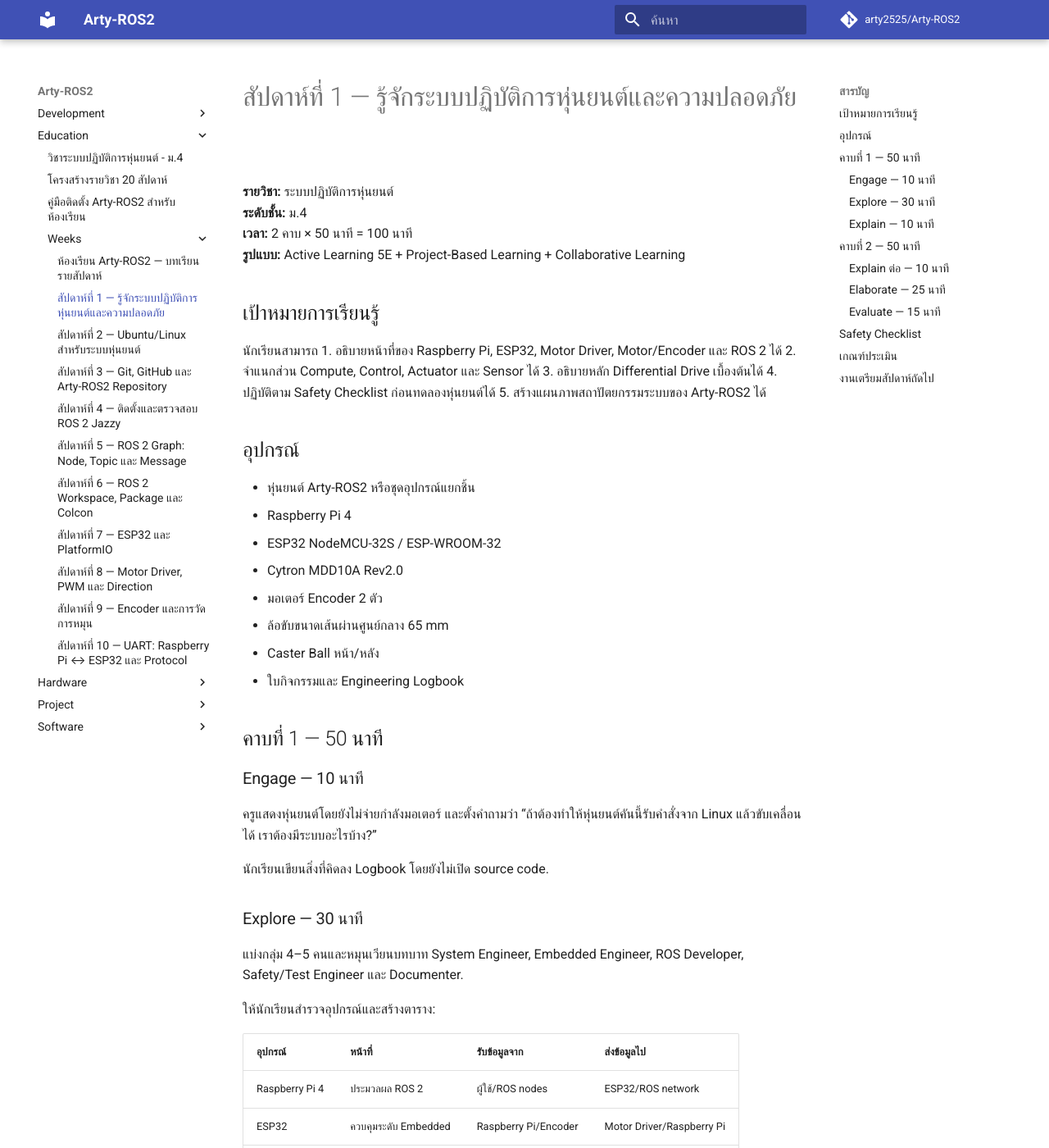
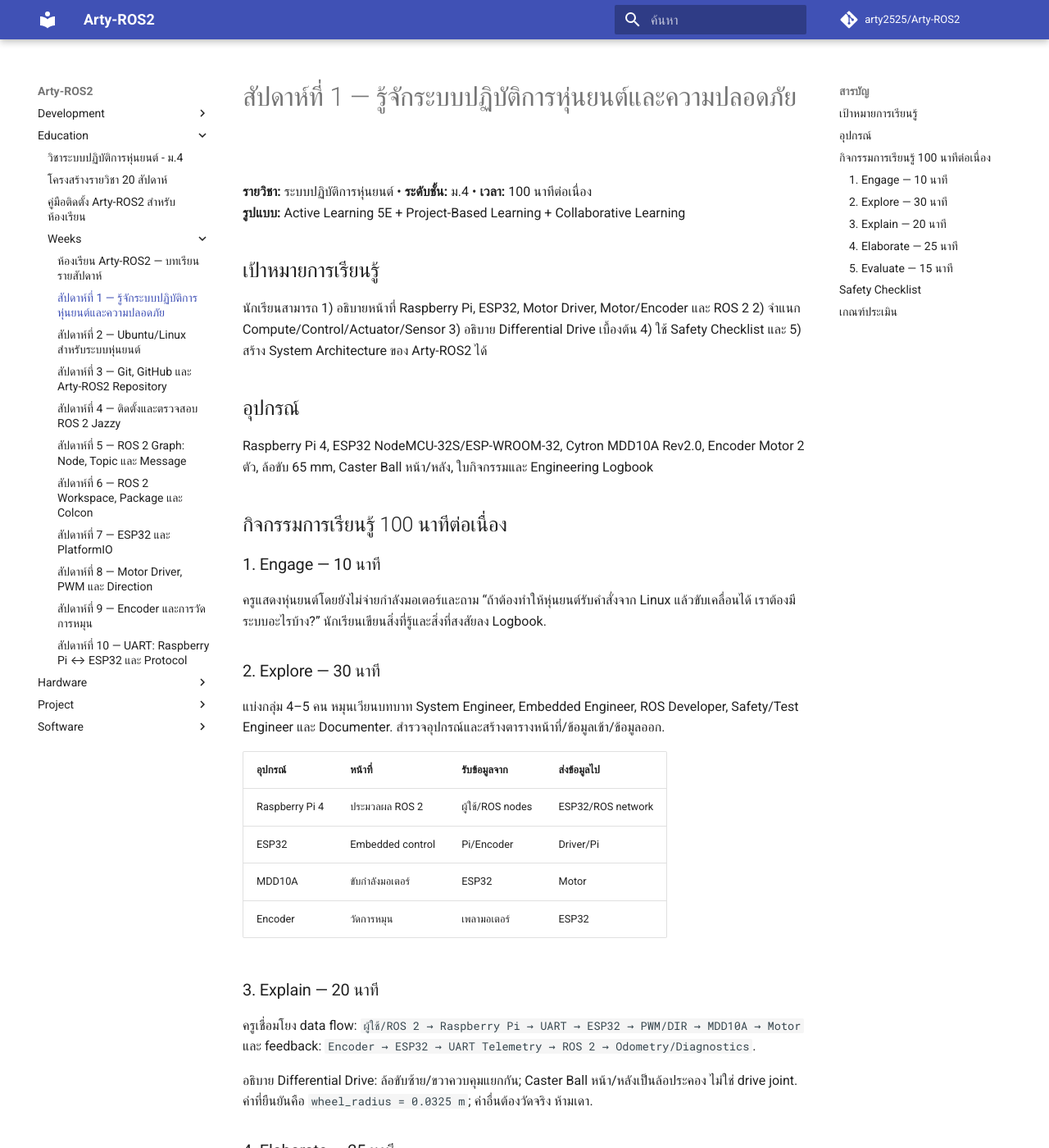
Before and after one commit to arty2525/Arty-ROS2, an MkDocs documentation site: the page built from docs/education/weeks/week-01.md, in a window 1280 px wide and 1400 px high. Shown: the whole window at 82% size. Built offline with MkDocs 1.6.1 and Material for MkDocs 9.7.7, drawn with Linux system fonts in a browser that asks for light colours; comment, search, counter and statistics services are not loaded; some of the changed text lies outside the part shown.

Commit message:
Education: make Week 01 a continuous 100-minute lesson

```diff
--- a/docs/education/weeks/week-01.md
+++ b/docs/education/weeks/week-01.md
@@ -1,88 +1,47 @@
 # สัปดาห์ที่ 1 — รู้จักระบบปฏิบัติการหุ่นยนต์และความปลอดภัย
 
-**รายวิชา:** ระบบปฏิบัติการหุ่นยนต์
-**ระดับชั้น:** ม.4
-**เวลา:** 2 คาบ × 50 นาที = 100 นาที
+**รายวิชา:** ระบบปฏิบัติการหุ่นยนต์ • **ระดับชั้น:** ม.4 • **เวลา:** 100 นาทีต่อเนื่อง
 **รูปแบบ:** Active Learning 5E + Project-Based Learning + Collaborative Learning
 
 ## เป้าหมายการเรียนรู้
-นักเรียนสามารถ
-1. อธิบายหน้าที่ของ Raspberry Pi, ESP32, Motor Driver, Motor/Encoder และ ROS 2 ได้
-2. จำแนกส่วน Compute, Control, Actuator และ Sensor ได้
-3. อธิบายหลัก Differential Drive เบื้องต้นได้
-4. ปฏิบัติตาม Safety Checklist ก่อนทดลองหุ่นยนต์ได้
-5. สร้างแผนภาพสถาปัตยกรรมระบบของ Arty-ROS2 ได้
+นักเรียนสามารถ 1) อธิบายหน้าที่ Raspberry Pi, ESP32, Motor Driver, Motor/Encoder และ ROS 2 2) จำแนก Compute/Control/Actuator/Sensor 3) อธิบาย Differential Drive เบื้องต้น 4) ใช้ Safety Checklist และ 5) สร้าง System Architecture ของ Arty-ROS2 ได้
 
 ## อุปกรณ์
-- หุ่นยนต์ Arty-ROS2 หรือชุดอุปกรณ์แยกชิ้น
-- Raspberry Pi 4
-- ESP32 NodeMCU-32S / ESP-WROOM-32
-- Cytron MDD10A Rev2.0
-- มอเตอร์ Encoder 2 ตัว
-- ล้อขับขนาดเส้นผ่านศูนย์กลาง 65 mm
-- Caster Ball หน้า/หลัง
-- ใบกิจกรรมและ Engineering Logbook
+Raspberry Pi 4, ESP32 NodeMCU-32S/ESP-WROOM-32, Cytron MDD10A Rev2.0, Encoder Motor 2 ตัว, ล้อขับ 65 mm, Caster Ball หน้า/หลัง, ใบกิจกรรมและ Engineering Logbook
 
-## คาบที่ 1 — 50 นาที
+## กิจกรรมการเรียนรู้ 100 นาทีต่อเนื่อง
+### 1. Engage — 10 นาที
+ครูแสดงหุ่นยนต์โดยยังไม่จ่ายกำลังมอเตอร์และถาม “ถ้าต้องทำให้หุ่นยนต์รับคำสั่งจาก Linux แล้วขับเคลื่อนได้ เราต้องมีระบบอะไรบ้าง?” นักเรียนเขียนสิ่งที่รู้และสิ่งที่สงสัยลง Logbook.
 
-### Engage — 10 นาที
-ครูแสดงหุ่นยนต์โดยยังไม่จ่ายกำลังมอเตอร์ และตั้งคำถามว่า “ถ้าต้องทำให้หุ่นยนต์คันนี้รับคำสั่งจาก Linux แล้วขับเคลื่อนได้ เราต้องมีระบบอะไรบ้าง?”
-
-นักเรียนเขียนสิ่งที่คิดลง Logbook โดยยังไม่เปิด source code.
-
-### Explore — 30 นาที
-แบ่งกลุ่ม 4–5 คนและหมุนเวียนบทบาท System Engineer, Embedded Engineer, ROS Developer, Safety/Test Engineer และ Documenter.
-
-ให้นักเรียนสำรวจอุปกรณ์และสร้างตาราง:
+### 2. Explore — 30 นาที
+แบ่งกลุ่ม 4–5 คน หมุนเวียนบทบาท System Engineer, Embedded Engineer, ROS Developer, Safety/Test Engineer และ Documenter. สำรวจอุปกรณ์และสร้างตารางหน้าที่/ข้อมูลเข้า/ข้อมูลออก.
 
 | อุปกรณ์ | หน้าที่ | รับข้อมูลจาก | ส่งข้อมูลไป |
 |---|---|---|---|
 | Raspberry Pi 4 | ประมวลผล ROS 2 | ผู้ใช้/ROS nodes | ESP32/ROS network |
-| ESP32 | ควบคุมระดับ Embedded | Raspberry Pi/Encoder | Motor Driver/Raspberry Pi |
+| ESP32 | Embedded control | Pi/Encoder | Driver/Pi |
 | MDD10A | ขับกำลังมอเตอร์ | ESP32 | Motor |
 | Encoder | วัดการหมุน | เพลามอเตอร์ | ESP32 |
 
-### Explain — 10 นาที
-ครูเชื่อมโยงเป็นสายข้อมูลหลัก:
+### 3. Explain — 20 นาที
+ครูเชื่อมโยง data flow: `ผู้ใช้/ROS 2 → Raspberry Pi → UART → ESP32 → PWM/DIR → MDD10A → Motor` และ feedback: `Encoder → ESP32 → UART Telemetry → ROS 2 → Odometry/Diagnostics`.
 
-`ผู้ใช้/ROS 2 → Raspberry Pi → UART → ESP32 → PWM/DIR → MDD10A → Motor`
+อธิบาย Differential Drive: ล้อขับซ้าย/ขวาควบคุมแยกกัน; Caster Ball หน้า/หลังเป็นล้อประคอง ไม่ใช่ drive joint. ค่าที่ยืนยันคือ `wheel_radius = 0.0325 m`; ค่าอื่นต้องวัดจริง ห้ามเดา.
 
-และ feedback:
+### 4. Elaborate — 25 นาที
+แต่ละกลุ่มวาด System Architecture ที่มี Compute → Embedded → Driver → Motor และ Encoder Feedback จากนั้นทำ Safety Inspection โดยยังไม่สั่งมอเตอร์หมุน.
 
-`Encoder → ESP32 → UART Telemetry → ROS 2 → Odometry/Diagnostics`
-
-## คาบที่ 2 — 50 นาที
-
-### Explain ต่อ — 10 นาที
-อธิบาย Differential Drive: ล้อขับซ้ายและขวาควบคุมแยกกัน; Caster Ball หน้า/หลังเป็นล้อประคอง ไม่ใช่ drive joint.
-
-ค่าที่ยืนยันแล้วในโครงการคือ `wheel_radius = 0.0325 m` จากล้อเส้นผ่านศูนย์กลาง 65 mm. ค่าทางกายภาพอื่นต้องวัดจากหุ่นจริง ห้ามเดา.
-
-### Elaborate — 25 นาที
-แต่ละกลุ่มวาด System Architecture ของตนเอง โดยต้องมี Compute → Embedded → Driver → Motor และ Feedback จาก Encoder.
-
-จากนั้นทำ Safety Inspection โดย **ยังไม่สั่งมอเตอร์หมุน**.
-
-### Evaluate — 15 นาที
-ส่ง:
-- แผนภาพระบบ 1 หน้า
-- Safety Checklist
-- Exit Ticket 3 ข้อ: วันนี้เรียนรู้อะไร / หลักฐานคืออะไร / ยังสงสัยอะไร
+### 5. Evaluate — 15 นาที
+ส่ง System Architecture 1 หน้า + Safety Checklist + Exit Ticket: วันนี้เรียนรู้อะไร / หลักฐานคืออะไร / ยังสงสัยอะไร.
 
 ## Safety Checklist
 - [ ] พื้นที่ทดลองโล่ง
 - [ ] ตรวจสายไฟและขั้วต่อ
 - [ ] ไม่มีสายแตะชิ้นส่วนหมุน
 - [ ] รู้วิธีตัดไฟฉุกเฉิน
-- [ ] ระหว่างทดสอบมีผู้สั่งงานเพียงคนเดียว
-- [ ] ก่อนทดสอบมอเตอร์ครั้งแรกต้องยกล้อพ้นพื้น
+- [ ] มีผู้สั่งงานเพียงคนเดียวขณะทดสอบ
+- [ ] ทดสอบมอเตอร์ครั้งแรกต้องยกล้อพ้นพื้น
 - [ ] ไม่ใช้ค่าพารามิเตอร์ที่เดาขึ้นเอง
 
 ## เกณฑ์ประเมิน
-- ความรู้/Exit Ticket ≥ 70%
-- ขั้นตอนปฏิบัติถูกต้อง ≥ 80%
-- Safety และ Teamwork ระดับ 3 จาก 4 ขึ้นไป
-- แผนภาพต้องแสดง data flow และ feedback ได้ถูกต้อง
-
-## งานเตรียมสัปดาห์ถัดไป
-นักเรียนเตรียม Raspberry Pi/Ubuntu หรือเครื่อง Linux สำหรับฝึก Terminal และทบทวนคำศัพท์ `terminal`, `shell`, `directory`, `package`, `permission`, `SSH`.
+ความรู้ ≥70% • ปฏิบัติ ≥80% • Safety/Teamwork ระดับ 3/4 ขึ้นไป • แผนภาพ data flow และ feedback ถูกต้อง
```
